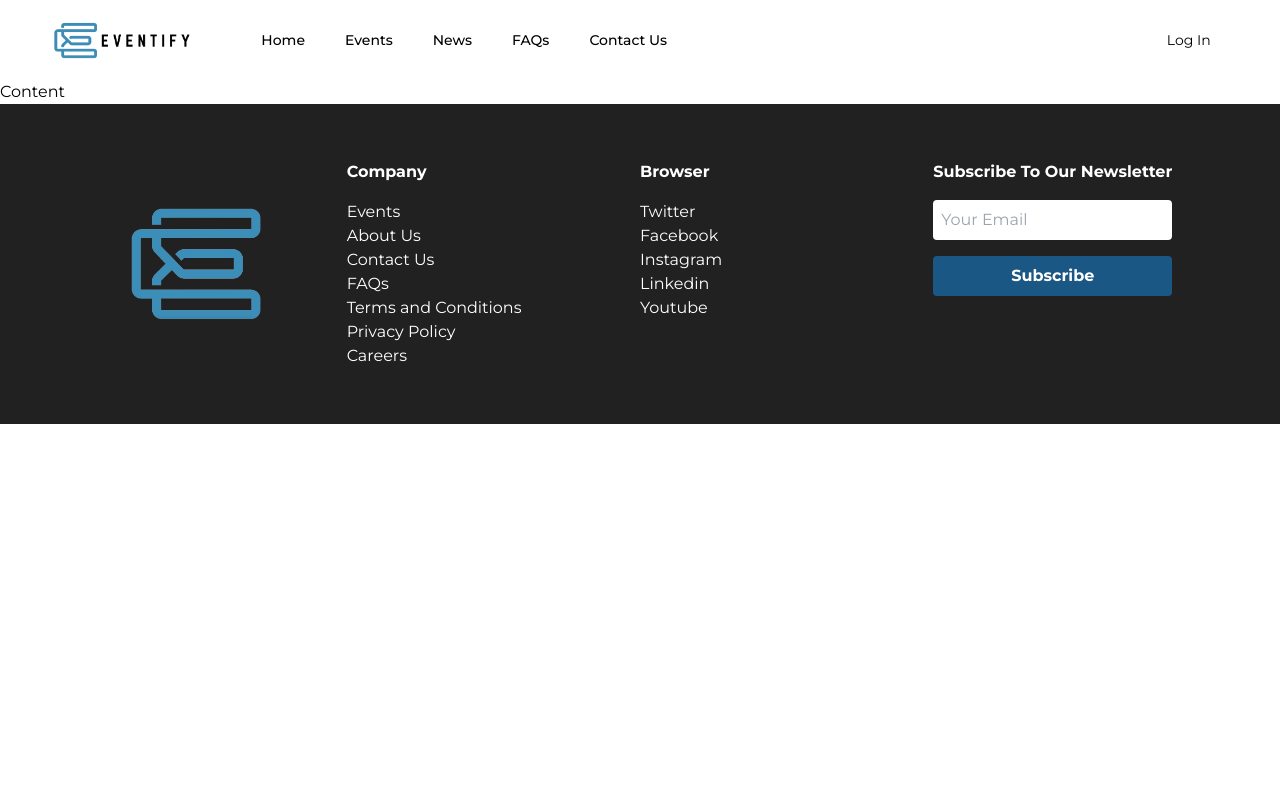
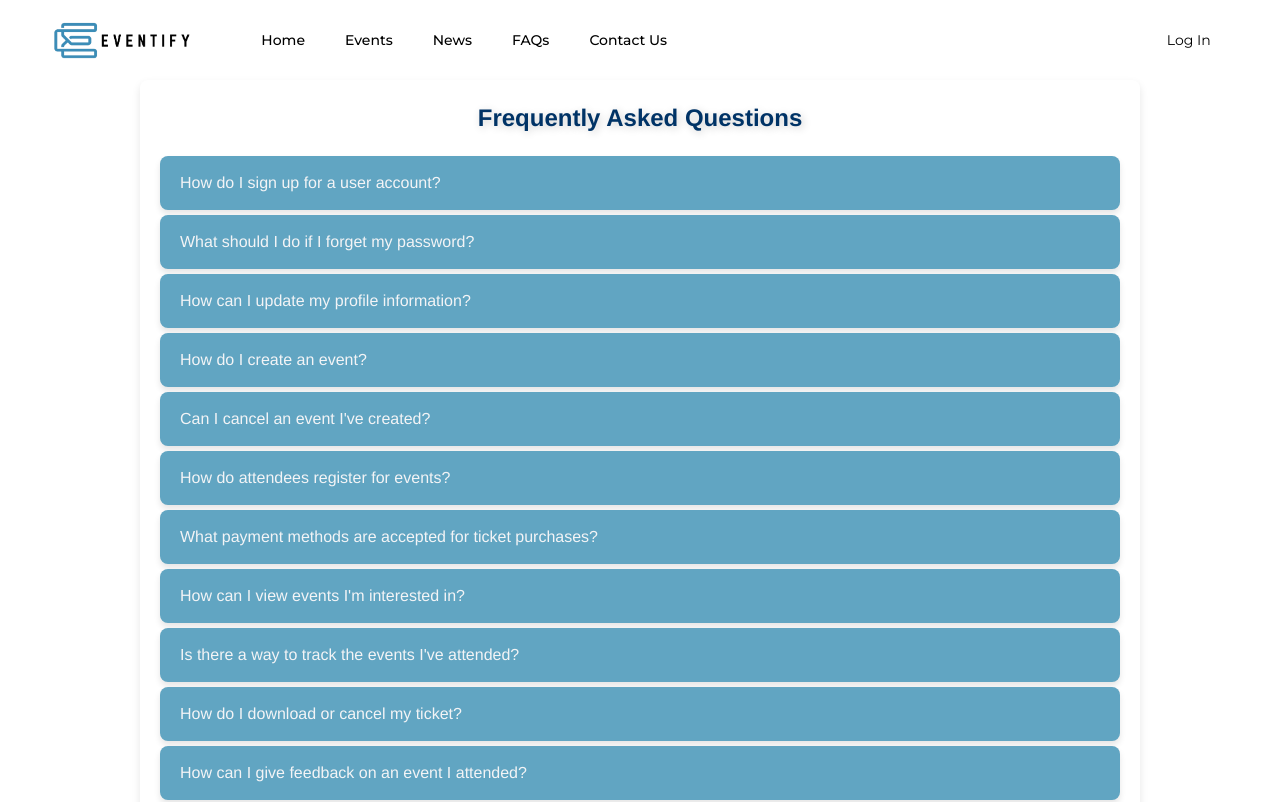
Before and after one commit to Ahar28/Eventify, a React (Create React App) app in the folder client-app/: page / in a window 1280 px wide. Shown: the top 802 px of the page. Built offline with nearby package versions, Linux system fonts and the light colour scheme.

Commit message:
FAQ page

```diff
--- a/client-app/src/App.tsx
+++ b/client-app/src/App.tsx
@@ -1,12 +1,13 @@
 import React from 'react';
 import Navbar from './components/Navbar';
 import Footer from './components/Footer';
+import FAQPage from './components/FAQ/FAQPage';
 
 function App() {
   return (
     <div className="App">
       <Navbar />
-      <h1>Content</h1>
+      <FAQPage />
       <Footer />
     </div>
   );
--- /dev/null
+++ b/client-app/src/components/FAQ/FAQPage.tsx
@@ -0,0 +1,157 @@
+import React, { useState } from 'react';
+
+type FAQ = {
+  question: string;
+  answer: string;
+};
+
+const FAQPage: React.FC = () => {
+    const faqs: FAQ[] = [
+        {
+          question: 'How do I sign up for a user account?',
+          answer: 'You can sign up by navigating to the signup page and entering the required information, including your email and a password.',
+        },
+        {
+          question: 'What should I do if I forget my password?',
+          answer: 'If you forget your password, use the "Forgot Password" link on the login page to reset it via your email.',
+        },
+        {
+          question: 'How can I update my profile information?',
+          answer: 'To update your profile, go to the "My Profile" section after logging in, where you can edit your personal details.',
+        },
+        {
+          question: 'How do I create an event?',
+          answer: 'As an organizer, you can create an event by accessing the "Create Event" section and filling out the event details.',
+        },
+        {
+          question: `Can I cancel an event I've created?`,
+          answer: 'Yes, you can cancel your event from the event management dashboard, but please note the refund policy for attendees.',
+        },
+        {
+          question: 'How do attendees register for events?',
+          answer: `Attendees can register for events by clicking on the registration link on the event's page and completing the process.`,
+        },
+        {
+          question: 'What payment methods are accepted for ticket purchases?',
+          answer: 'We accept various payment methods including credit cards, PayPal, and other online payment platforms.',
+        },
+        {
+          question: `How can I view events I'm interested in?`,
+          answer: 'Use the event feeds section to filter, search, and find events that match your interests.',
+        },
+        {
+          question: `Is there a way to track the events I've attended?`,
+          answer: `Yes, your user profile keeps a history of all the events you've registered for and attended.`,
+        },
+        {
+          question: 'How do I download or cancel my ticket?',
+          answer: 'You can download or cancel your tickets from the "My Tickets" section in your profile.',
+        },
+        {
+          question: 'How can I give feedback on an event I attended?',
+          answer: `After an event, you'll receive a link to provide feedback or you can do so directly on the event page.`,
+        },
+        {
+          question: 'What are the benefits of creating an event on this platform?',
+          answer: 'Our platform offers tools for easy management, promotion, and analytics to help make your event a success.',
+        },
+        {
+          question: 'Can I receive a refund if I cancel my event ticket?',
+          answer: `Refund eligibility varies by event. Please check the specific event's policy for details.`,
+        },
+        {
+          question: 'How do I check in to an event?',
+          answer: `You can check in to an event using the QR code on your ticket or by presenting it at the event's check-in counter.`,
+        },
+        {
+          question: 'How are badges and certificates generated?',
+          answer: 'Badges are automatically generated for your profile based on event attendance. Certificates are emailed after event completion.',
+        },
+        {
+          question: 'Can I share an event with friends?',
+          answer: 'Yes, you can share events through social media links or direct sharing options available on the event page.',
+        },
+
+      ];
+
+
+      const styles = {
+        faqContainer: {
+            display: 'flex' as 'flex',
+            flexDirection: 'column' as 'column',
+            margin: 'auto',
+            padding: '20px',
+            maxWidth: '1000px',
+            borderRadius: '8px',
+            boxShadow: '0 4px 8px rgba(0,0,0,0.1)',
+            backgroundColor: '#FFF',
+            fontFamily: '"Helvetica Neue", Helvetica, Arial, sans-serif',
+            color: '#334E68',
+        },
+        faqQuestion: {
+            cursor: 'pointer',
+            padding: '15px 20px',
+            marginBottom: '5px',
+            backgroundColor: '#61a5c2',
+            color: '#F3F4F6',
+            borderRadius: '8px',
+            boxShadow: '0 4px 6px rgba(0,0,0,0.1)',
+            transition: 'all 0.2s ease',
+        },
+        faqAnswer: {
+            padding: '15px 20px',
+            marginBottom: '20px',
+            backgroundColor: '#F0F4F8',
+            color: '#334E68',
+            borderRadius: '8px',
+            boxShadow: '0 2px 4px rgba(0,0,0,0.1)',
+            transition: 'box-shadow 0.3s ease',
+        },
+    };
+
+  return (
+    <div style={styles.faqContainer}>
+      <h2 style={{ marginBottom: '20px', color: '#003366', textAlign: 'center',fontSize: '1.5rem',fontWeight: 'bold', WebkitBackgroundClip: 'padding-box', textShadow: '2px 2px 8px rgba(0,0,0,0.2)' }}>Frequently Asked Questions</h2>
+      {faqs.map((faq, index) => (
+        <FAQItem key={index} faq={faq} styles={styles} />
+      ))}
+    </div>
+  );
+};
+
+type FAQItemProps = {
+  faq: FAQ;
+  styles: {
+    faqQuestion: React.CSSProperties;
+    faqAnswer: React.CSSProperties;
+  };
+};
+
+const FAQItem: React.FC<FAQItemProps> = ({ faq, styles }) => {
+    const [isOpen, setIsOpen] = useState(false);
+    const [isHovered, setIsHovered] = useState(false);
+
+    const dynamicStyles = isHovered || isOpen ? {
+      backgroundColor: '#003366',
+      color: '#FFFFFF',
+      transform: isOpen ? 'none' : 'translateY(-2px)',
+      boxShadow: isOpen ? '0 4px 6px rgba(0,0,0,0.1)' : '0 6px 12px rgba(0,0,0,0.15)',
+    } : {};
+
+    return (
+      <div>
+        <div
+          style={{ ...styles.faqQuestion, ...dynamicStyles }}
+          onMouseEnter={() => setIsHovered(true)}
+          onMouseLeave={() => setIsHovered(false)}
+          onClick={() => setIsOpen(!isOpen)}
+        >
+          {faq.question}
+        </div>
+        {isOpen && <div style={styles.faqAnswer}>{faq.answer}</div>}
+      </div>
+    );
+  };
+
+
+export default FAQPage;
```
